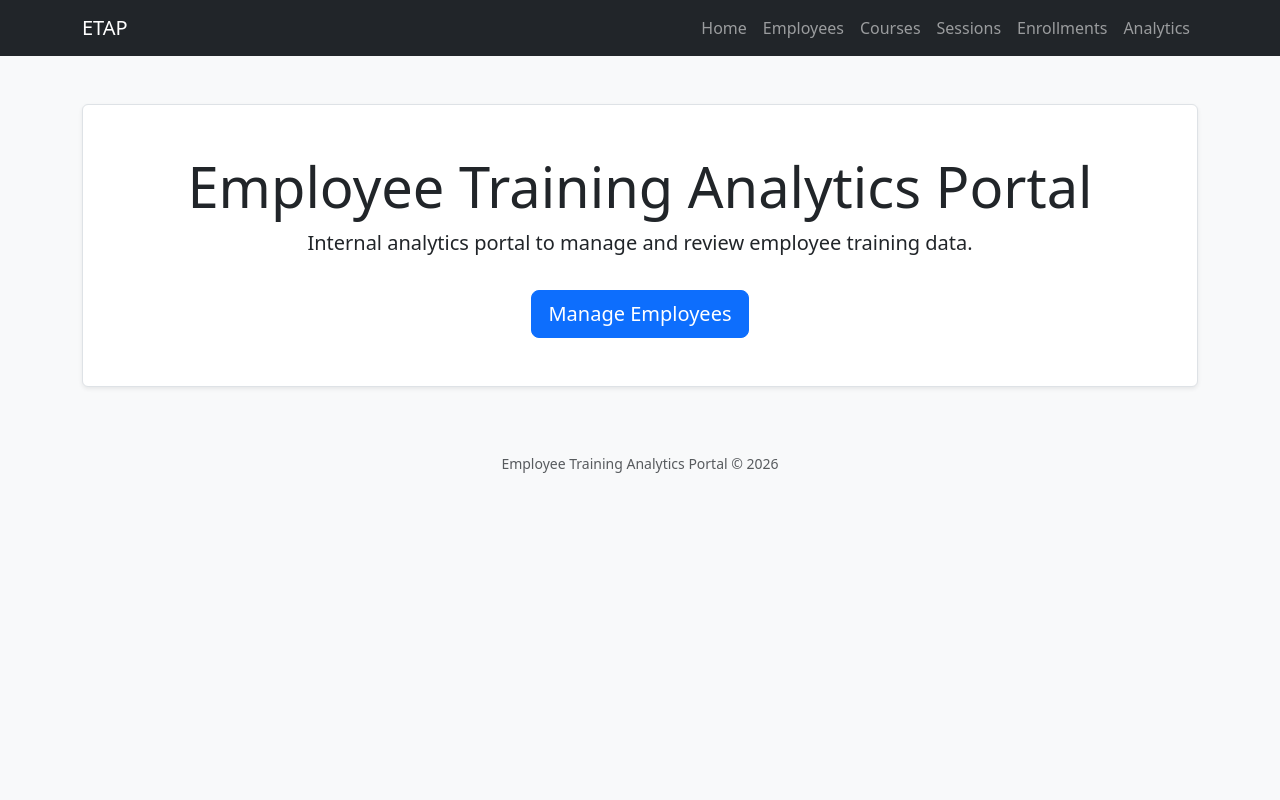
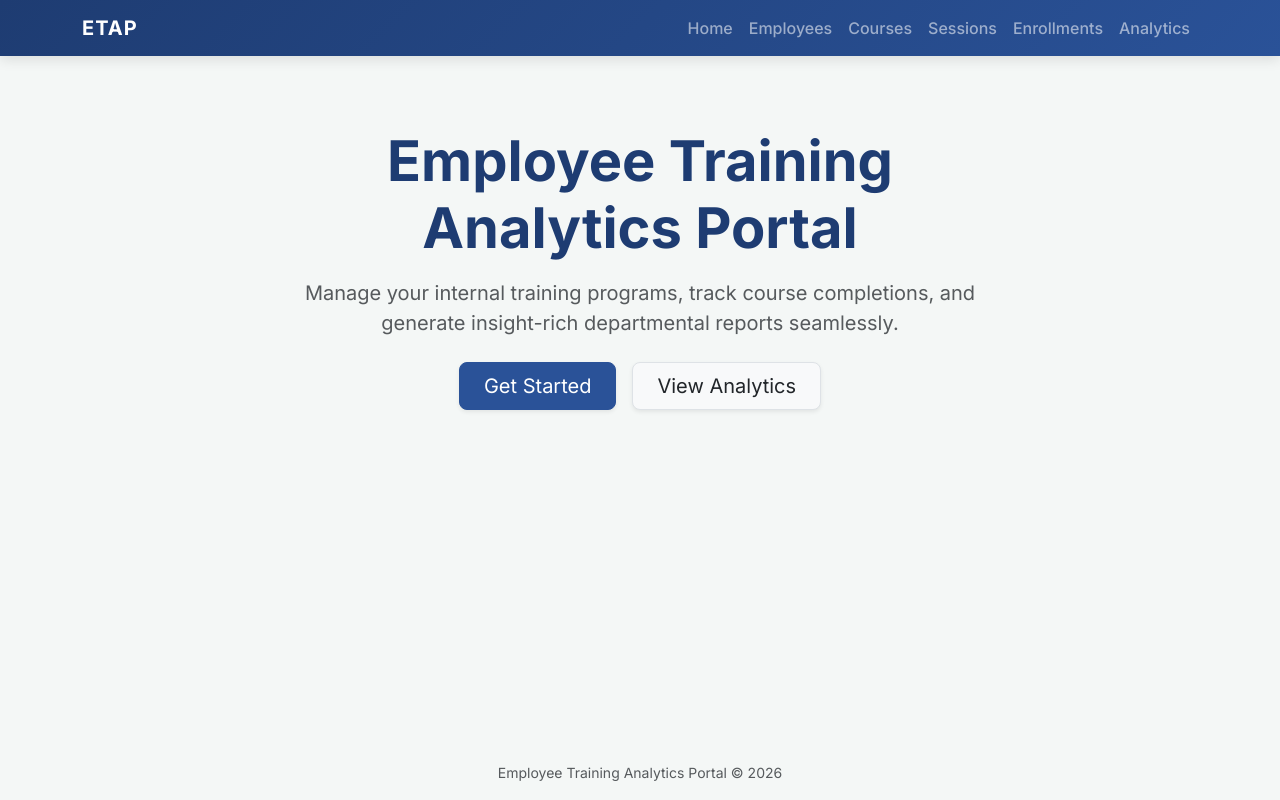
Before and after one commit to vancoder1/etap_system, a Django app: page / in a window 1280 px wide. Run offline with Django 5.2, Linux system fonts and the light colour scheme.

Commit message:
feat: enhance layout and styling for analytics portal and home page

```diff
--- a/training/templates/training/base.html
+++ b/training/templates/training/base.html
@@ -3,12 +3,63 @@
 <head>
     <meta charset="UTF-8">
     <meta name="viewport" content="width=device-width, initial-scale=1.0">
-    <title>ETAP</title>
+    <title>ETAP | Analytics</title>
     <link href="https://cdn.jsdelivr.net/npm/bootstrap@5.3.0/dist/css/bootstrap.min.css" rel="stylesheet">
+    <link href="https://fonts.googleapis.com/css2?family=Inter:wght@400;500;600;700&display=swap" rel="stylesheet">
+    <style>
+        body {
+            font-family: 'Inter', sans-serif;
+            background-color: #f4f7f6 !important;
+        }
+        .navbar-custom {
+            background: linear-gradient(135deg, #1e3c72 0%, #2a5298 100%);
+            box-shadow: 0 4px 12px rgba(0,0,0,0.1);
+        }
+        .navbar-brand {
+            font-weight: 700;
+            letter-spacing: 1px;
+        }
+        .nav-link {
+            font-weight: 500;
+            transition: opacity 0.2s;
+        }
+        .nav-link:hover {
+            opacity: 0.8;
+        }
+        .table {
+            border-radius: 10px;
+            overflow: hidden;
+            box-shadow: 0 4px 6px rgba(0,0,0,0.05);
+            border: none;
+        }
+        .table thead th {
+            background-color: #2a5298 !important;
+            color: white !important;
+            font-weight: 600;
+            border-bottom: 0;
+            padding: 12px 15px;
+        }
+        .btn-primary {
+            background-color: #2a5298;
+            border-color: #2a5298;
+        }
+        .btn-primary:hover {
+            background-color: #1e3c72;
+            border-color: #1e3c72;
+        }
+        .card {
+            border: none;
+            border-radius: 12px;
+            transition: transform 0.2s ease-in-out;
+        }
+        .card:hover {
+            transform: translateY(-4px);
+        }
+    </style>
 </head>
-<body class="bg-light">
+<body class="d-flex flex-column min-vh-100">
 
-<nav class="navbar navbar-expand-lg navbar-dark bg-dark">
+<nav class="navbar navbar-expand-lg navbar-dark navbar-custom">
     <div class="container">
         <a class="navbar-brand" href="{% url 'home' %}">ETAP</a>
         <div class="collapse navbar-collapse">
@@ -24,13 +75,13 @@
     </div>
 </nav>
 
-<div class="container mt-4">
+<div class="container mt-4 flex-grow-1">
     {% block content %}
     <!-- Page Content injected here -->
     {% endblock %}
 </div>
 
-<footer class="text-center mt-5 p-3 text-muted">
+<footer class="text-center mt-auto p-3 text-muted">
     <small>Employee Training Analytics Portal &copy; 2026</small>
 </footer>
 
--- a/training/templates/training/home.html
+++ b/training/templates/training/home.html
@@ -1,9 +1,20 @@
 {% extends 'training/base.html' %}
 
 {% block content %}
-<div class="jumbotron bg-white shadow-sm p-5 text-center mt-5 rounded border border-1">
-    <h1 class="display-4">Employee Training Analytics Portal</h1>
-    <p class="lead">Internal analytics portal to manage and review employee training data.</p>
-    <a class="btn btn-primary btn-lg mt-3" href="{% url 'employee_list' %}" role="button">Manage Employees</a>
+<div class="row align-items-center mt-5">
+    <div class="col-lg-8 mx-auto text-center mb-5">
+        <h1 class="display-4 fw-bold" style="color: #1e3c72;">Employee Training Analytics Portal</h1>
+        <p class="lead text-muted mt-3 mb-4">
+            Manage your internal training programs, track course completions, and generate insight-rich departmental reports seamlessly.
+        </p>
+        <div class="d-flex justify-content-center gap-3">
+            <a class="btn btn-primary btn-lg shadow-sm px-4" href="{% url 'employee_list' %}" role="button">
+                Get Started
+            </a>
+            <a class="btn btn-light btn-lg border shadow-sm px-4 text-dark" href="{% url 'analytics_dashboard' %}" role="button">
+                View Analytics
+            </a>
+        </div>
+    </div>
 </div>
 {% endblock %}
```
